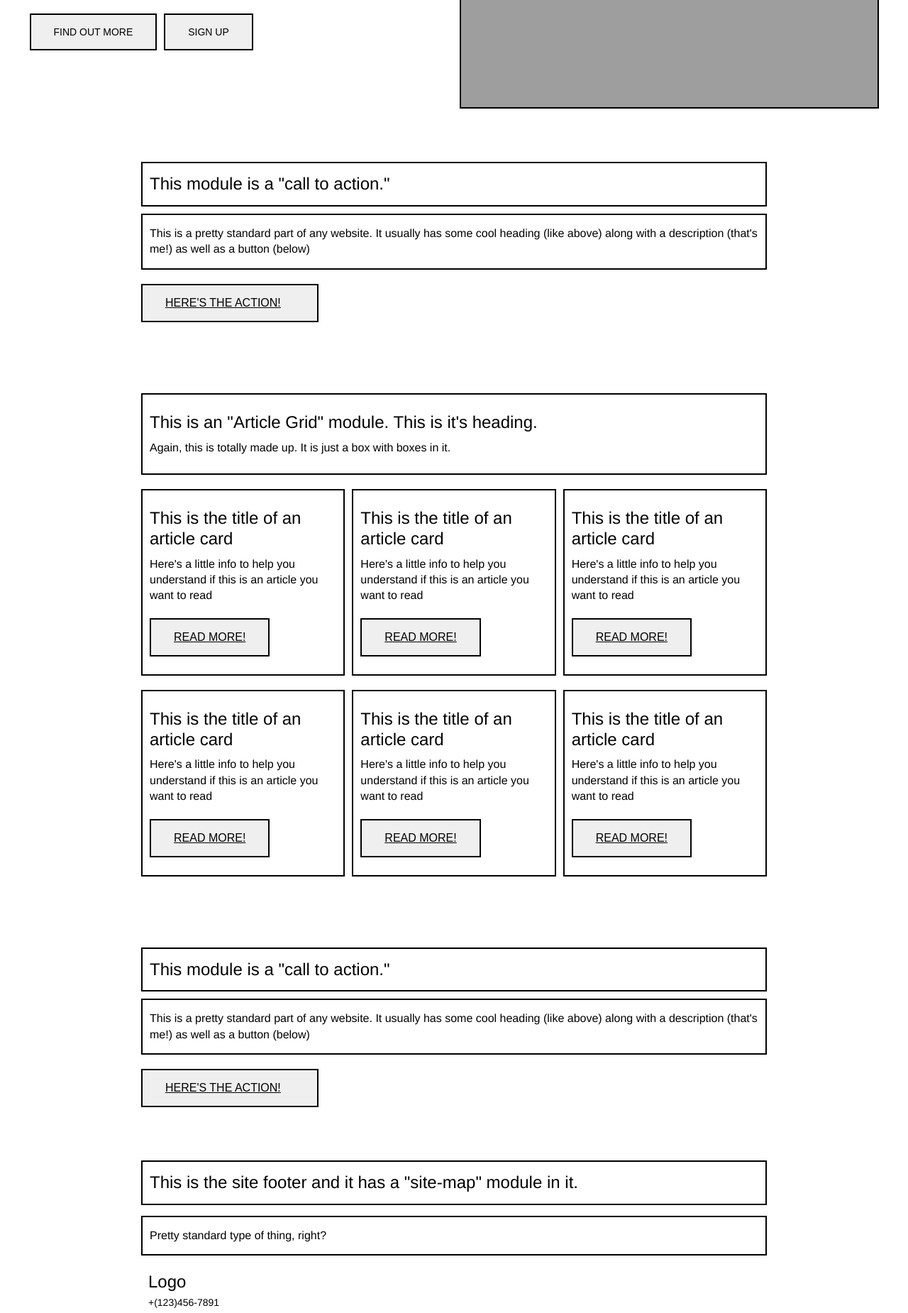
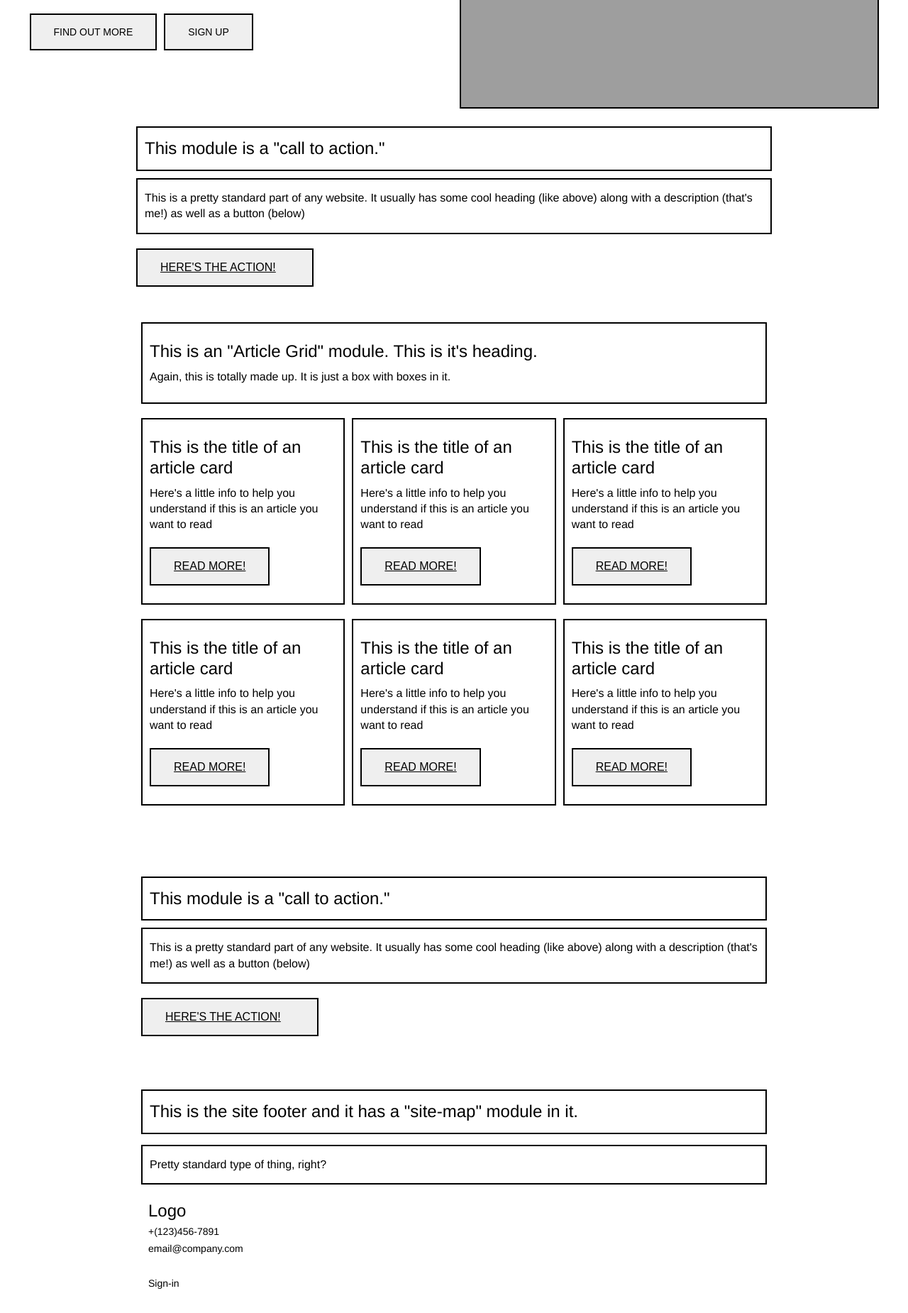
Before and after one commit to alex-vong/website-layout-template, a PHP site: page / in a window 1280 px wide. Shown: the part 366-2216 px from the top of the page at 71% size. Run offline with PHP 8.4, Linux system fonts and the light colour scheme; grey boxes are pictures that could not be loaded.

Commit message:
removed padding class from cta

```diff
--- a/index.php
+++ b/index.php
@@ -28,7 +28,7 @@
          ?>
     </section>
 
-    <section class="call-to-action padding-large">
+    <section class="call-to-action">
         <?php
             include('cta.php')
         ?>
```
